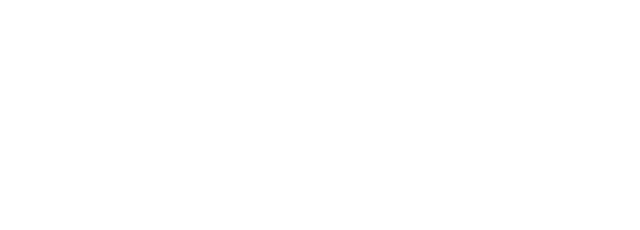
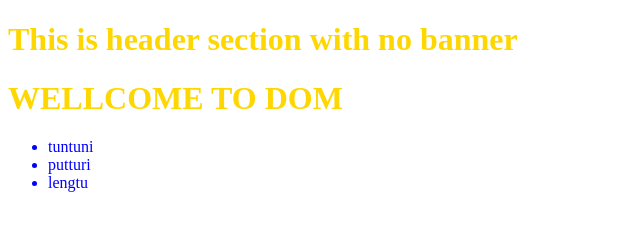
Before and after one commit to Alok52682/dom-js, a plain HTML site: page index.html in a window 1280 px wide. Shown: the whole page, without its empty margins (0-640 px from the left). Drawn offline with Linux system fonts and the light colour scheme.

Commit message:
js and css file linked to index

```diff
--- a/index.html
+++ b/index.html
@@ -4,11 +4,26 @@
 <head>
     <meta charset="UTF-8">
     <meta name="viewport" content="width=device-width, initial-scale=1.0">
-    <title>Document</title>
+    <title>Tour of Dom</title>
+    <link rel="stylesheet" href="styles/style.css">
 </head>
 
 <body>
-
+    <header>
+        <h1>This is header section with no banner</h1>
+    </header>
+    <main>
+        <h1>WELLCOME TO DOM</h1>
+        <ul>
+            <li>tuntuni</li>
+            <li>putturi</li>
+            <li>lengtu</li>
+        </ul>
+    </main>
+    <script>
+        console.log('hello')
+    </script>
+    <script src="scripts/script.js"></script>
 </body>
 
 </html>
--- /dev/null
+++ b/scripts/script.js
@@ -0,0 +1 @@
+console.log('hello from js')
--- /dev/null
+++ b/styles/style.css
@@ -0,0 +1,7 @@
+h1 {
+    color: gold;
+}
+
+li {
+    color: blue;
+}
```
